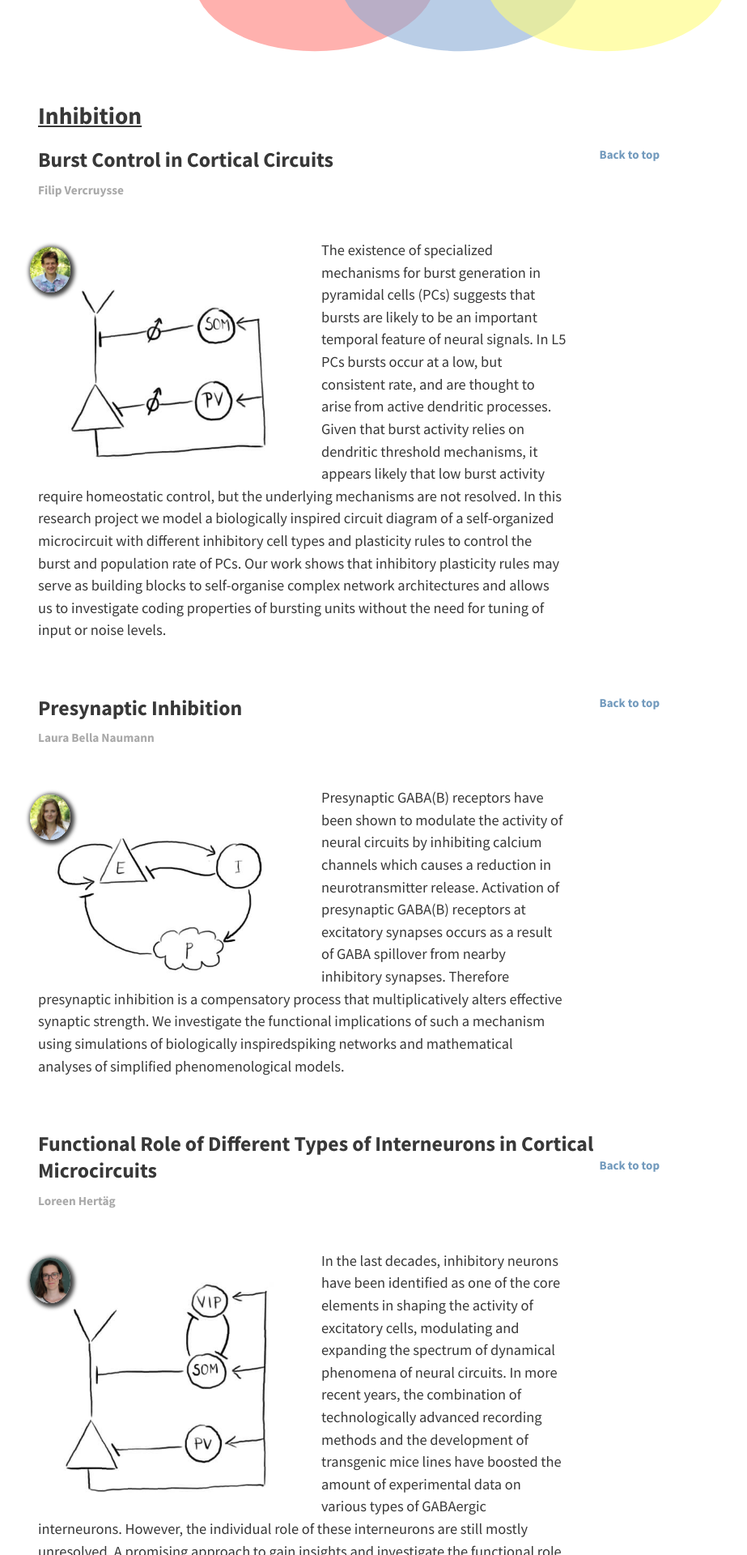
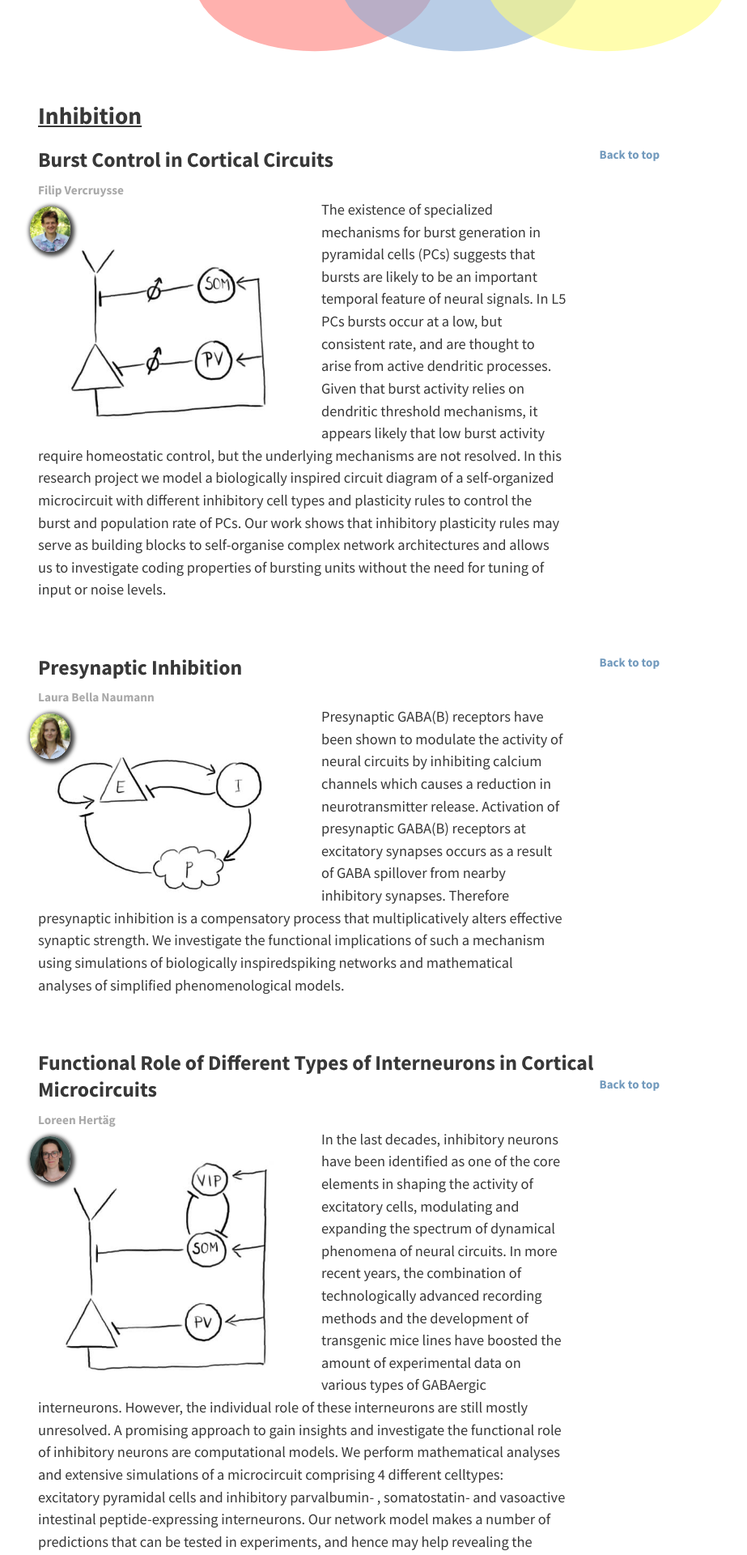
Before and after one commit to ge00rg/website-heroku, a Jekyll site: the page built from pages/1_research.md, in a window 1280 px wide. Shown: the part 499-2419 px from the top of the page at 81% size, without its empty margins (209-1132 px from the left). Built offline with Jekyll 4.4.1, drawn with Linux system fonts in a browser that asks for light colours.

Commit message:
Update research_main.html

```diff
--- a/_includes/research_main.html
+++ b/_includes/research_main.html
@@ -73,7 +73,7 @@ a.head:hover{
                 {% if project.parents[0] == heading %}
                     <div style="clear: both; overflow-wrap: normal; padding-bottom: 30px;">
                         <h3 style="margin-bottom: 0;">{{project.title}}<a href="#top" class="b2t_link">Back to top</a></h3>
-                        <h5 style="margin-bottom: 50px;">
+                        <h5 style="margin-bottom: 0px;">
                             {% assign i=0 %}
                             {% assign authors=project.authors|reverse %}
                             {% for author in authors %}
```
